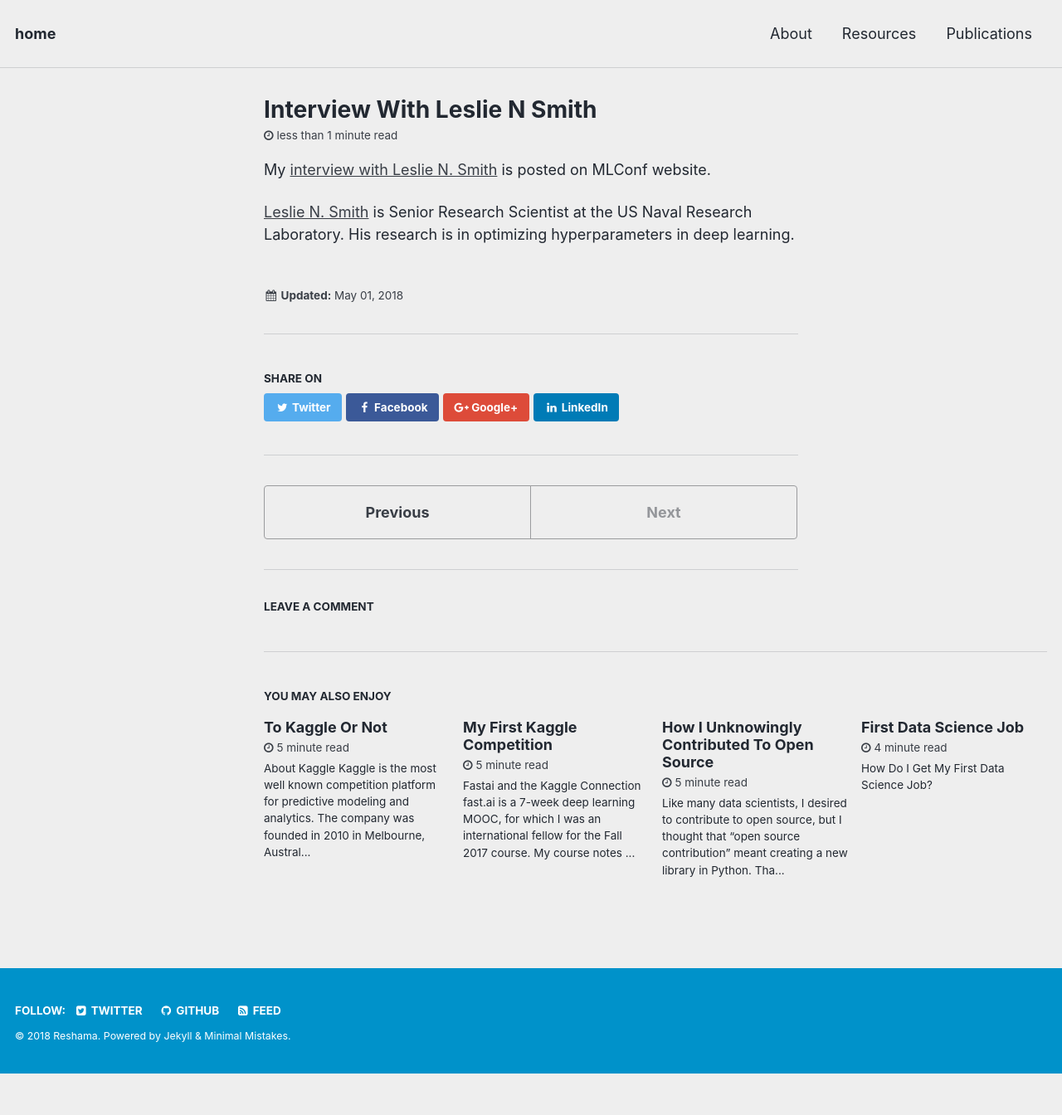
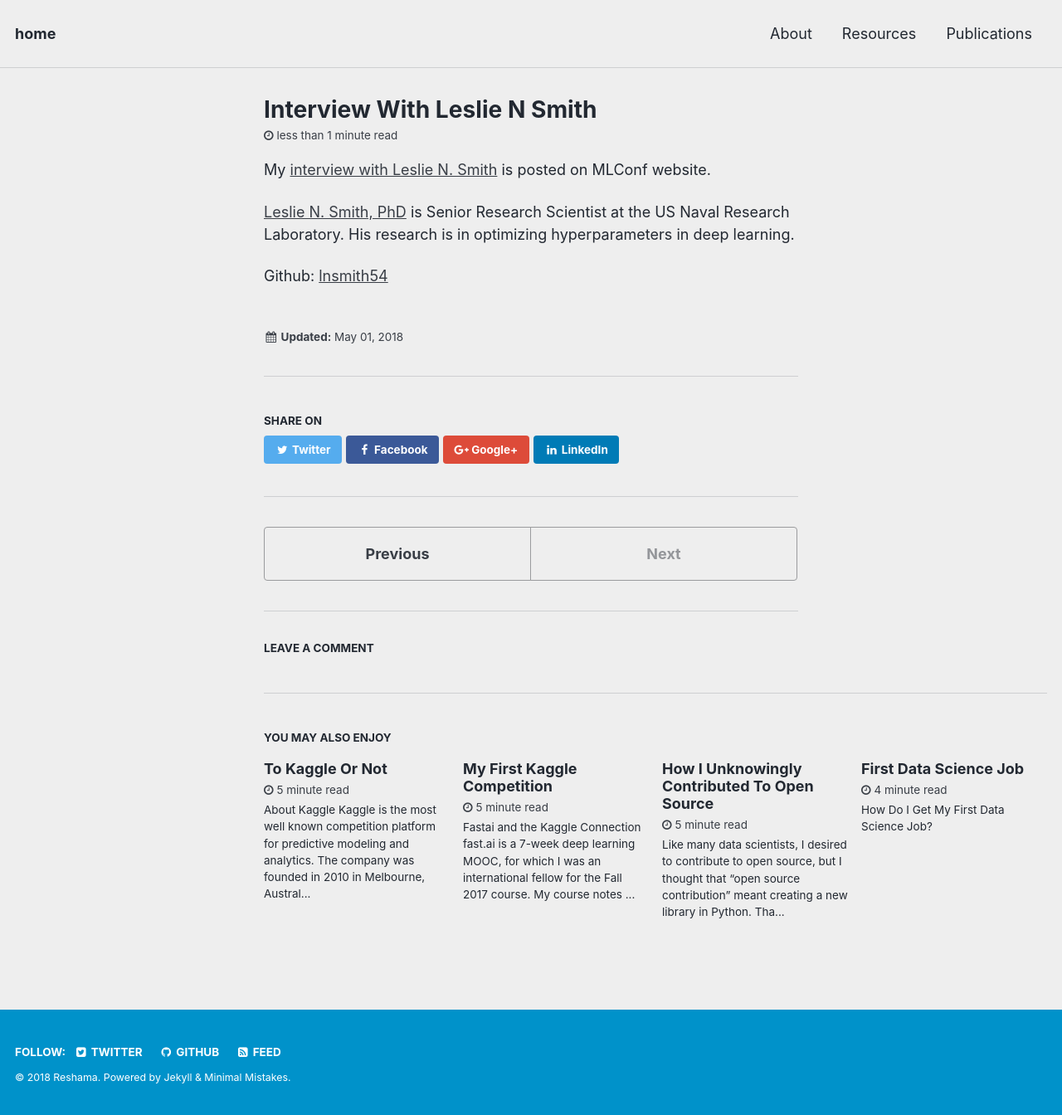
Before and after one commit to reshamas/reshamas.github.io, a Jekyll site: the page built from _posts/2018-05-01-interview-with-leslie-n-smith.md, in a window 1280 px wide. Shown: the whole page at 83% size. Built offline with Jekyll 4.4.1, drawn with Linux system fonts in a browser that asks for light colours; before the commit the page ends 1294 px from its top, so only the background shows below that.

Commit message:
Update 2018-05-01-interview-with-leslie-n-smith.md

```diff
--- a/_posts/2018-05-01-interview-with-leslie-n-smith.md
+++ b/_posts/2018-05-01-interview-with-leslie-n-smith.md
@@ -1,3 +1,5 @@
 My [interview with Leslie N. Smith](https://mlconf.com/interview-with-leslie-n-smith-phd-senior-research-scientist-at-the-us-naval-research-laboratory-by-reshama-shaikh-program-committee-member/) is posted on MLConf website.
 
-[Leslie N. Smith](https://www.linkedin.com/in/drlesliensmith/) is Senior Research Scientist at the US Naval Research Laboratory.  His research is in optimizing hyperparameters in deep learning.
+[Leslie N. Smith, PhD](https://www.linkedin.com/in/drlesliensmith/) is Senior Research Scientist at the US Naval Research Laboratory.  His research is in optimizing hyperparameters in deep learning.
+
+Github:  [lnsmith54](https://github.com/lnsmith54)
```
